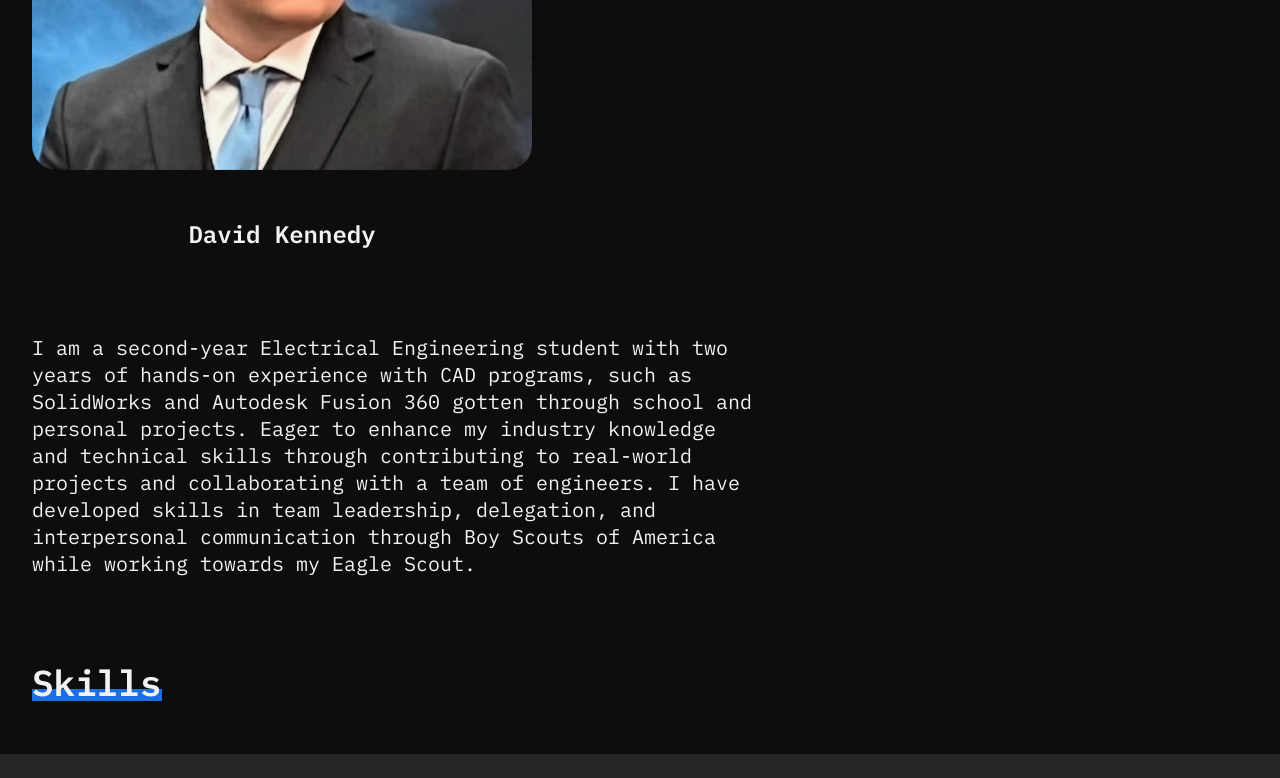
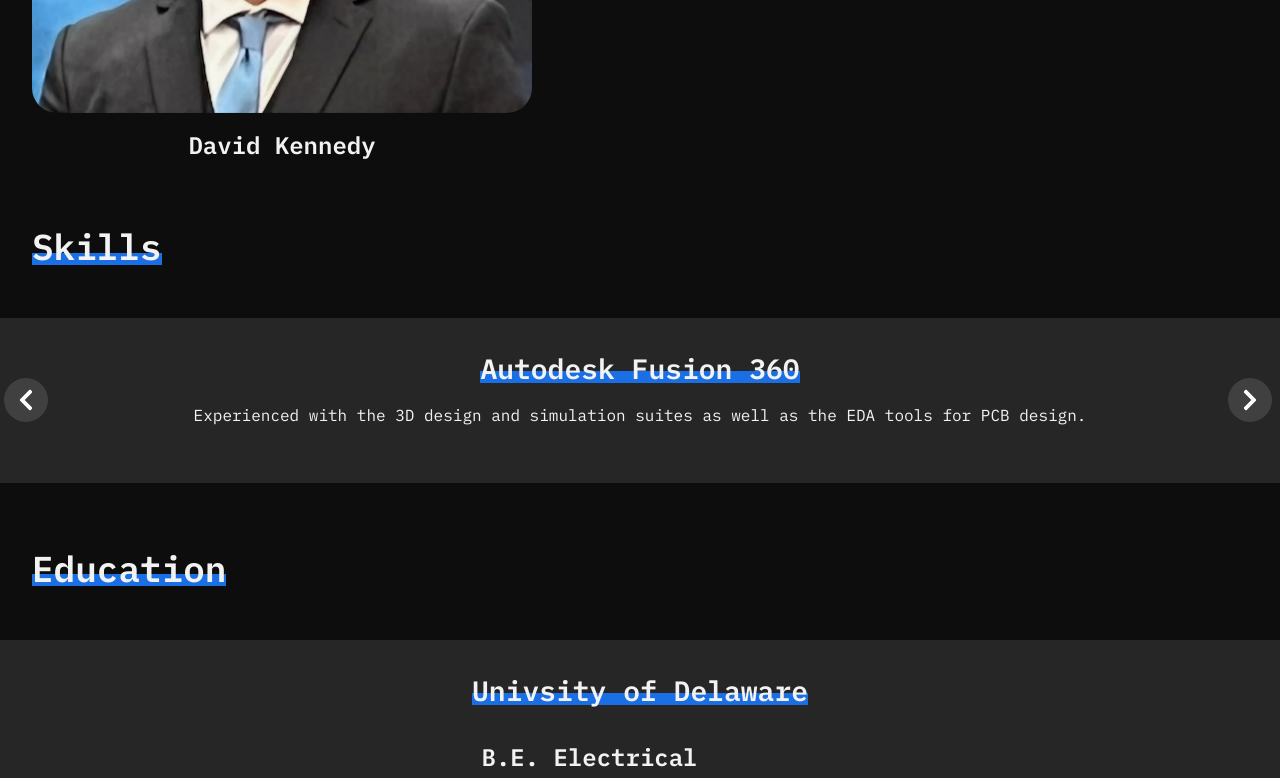
Before and after one commit to Davey5506/davey5506.github.io, a React (Vite) app in the folder portfolio/: page / in a window 1280 px wide. Shown: the part 560-1338 px from the top of the page. Built offline with nearby package versions, Linux system fonts and the light colour scheme.

Commit message:
Adjusted style and nav functionality

```diff
--- a/portfolio/src/App.jsx
+++ b/portfolio/src/App.jsx
@@ -12,7 +12,7 @@
   const [windowWidth, setWindowWidth] = useState(window.innerWidth);
   const [menuOpen, setMenuOpen] = useState(false);
   const sections = [
-        { name: "About", path: "#about" },
+        { name: "About", path: "#About" },
         { name: "Skills", path: "#skills" },
         { name: "Education", path: "#education" },
         { name: "Awards", path: "#Awards" }
--- a/portfolio/src/sections/About.jsx
+++ b/portfolio/src/sections/About.jsx
@@ -7,7 +7,7 @@
             <div className="about-content">
                 <div className="portrait-container">
                     <img src={portrait} alt="Portrait" className="portrait"></img>
-                    <h4 style={{textAlign: "center"}}>David Kennedy</h4>
+                    <h4 style={{textAlign: "center", margin:"0"}}>David Kennedy</h4>
                 </div>
                 <p>
                     I am a second-year Electrical Engineering student with two years of hands-on experience with CAD programs,
--- a/portfolio/src/sections/Header.jsx
+++ b/portfolio/src/sections/Header.jsx
@@ -2,11 +2,14 @@
 import Nav from './Nav';
 function Header({ sections, windowWidth, setWindowWidth, setMenuOpen }) {
     return (
-        <header>
-            <h1 className="var-background">DK</h1>
-            <Nav sections={sections} windowWidth={windowWidth} setWindowWidth={setWindowWidth} setMenuOpen={setMenuOpen}/>
+        <>
+            <header>
+                <a href="#About"><h1 className="var-background">DK</h1></a>
+                <Nav sections={sections} windowWidth={windowWidth} setWindowWidth={setWindowWidth} setMenuOpen={setMenuOpen}/>
 
-        </header>
+            </header>
+            <div id="About" style={{paddingBottom:"3rem"}}></div>
+        </>
     )
 }
 Header.propTypes = {
--- a/portfolio/src/style/index.css
+++ b/portfolio/src/style/index.css
@@ -136,6 +136,24 @@
     font-style: normal;
     line-height: normal;
     font-size: 1.5rem;
+}
+
+html, body {
+    scroll-behavior: smooth;
+    margin: 0;
+    padding: 0;
+    overflow-x: clip;
+}
+
+* {
+    box-sizing: border-box;
+}
+
+header {
+    position: fixed;
+    top: 0;
+    width: 100%;
+    z-index: 1000;
 }
 
 footer {
@@ -279,7 +297,7 @@
 .about-content {
     display: flex;
     flex-direction: row;
-    flex-wrap: wrap;
+    flex-wrap: nowrap;
     align-content: center;
     justify-content: space-between;
     gap: 2rem;
@@ -374,7 +392,7 @@
 }
 
 .scroll-button.right {
-    right: 0.25rem;
+    right: 0.5rem;
 }
 
 #skills {
```
